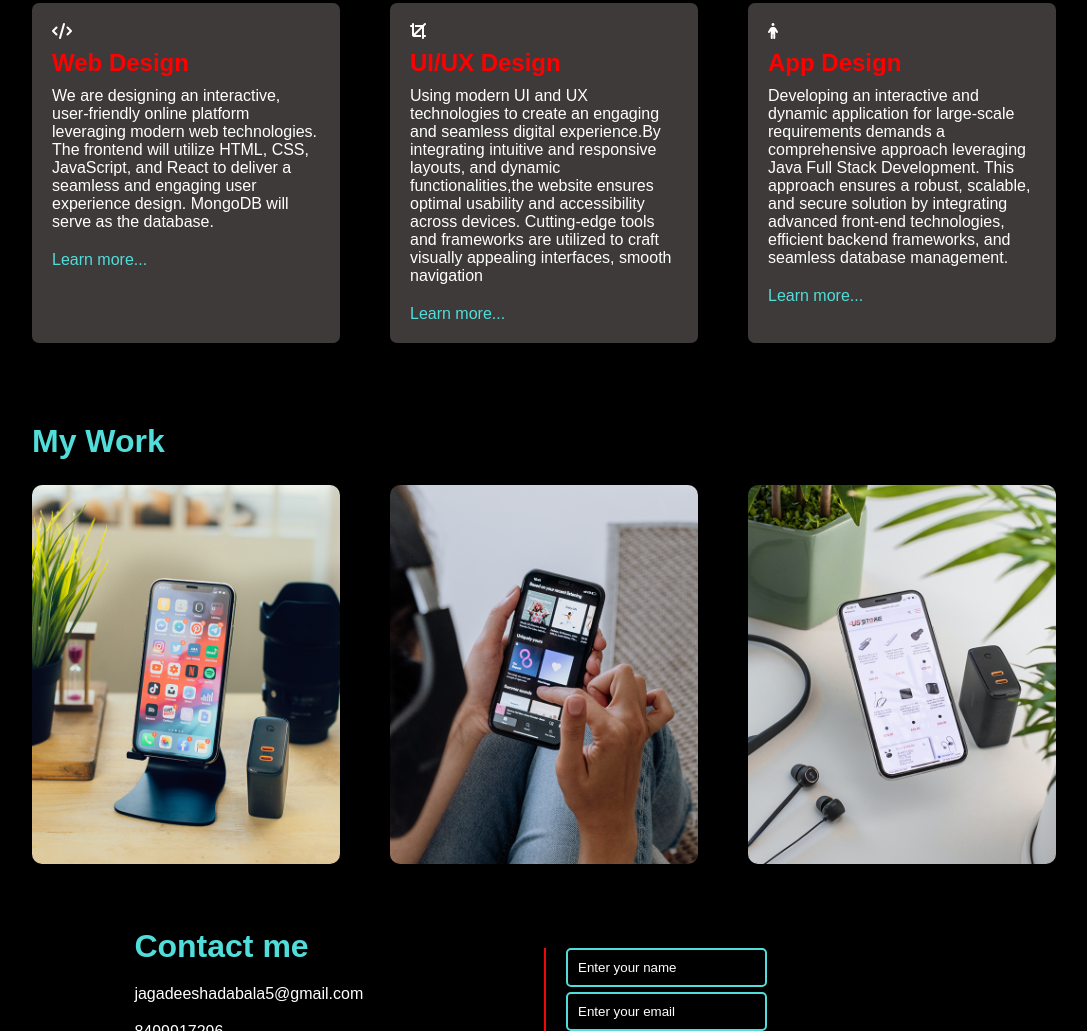
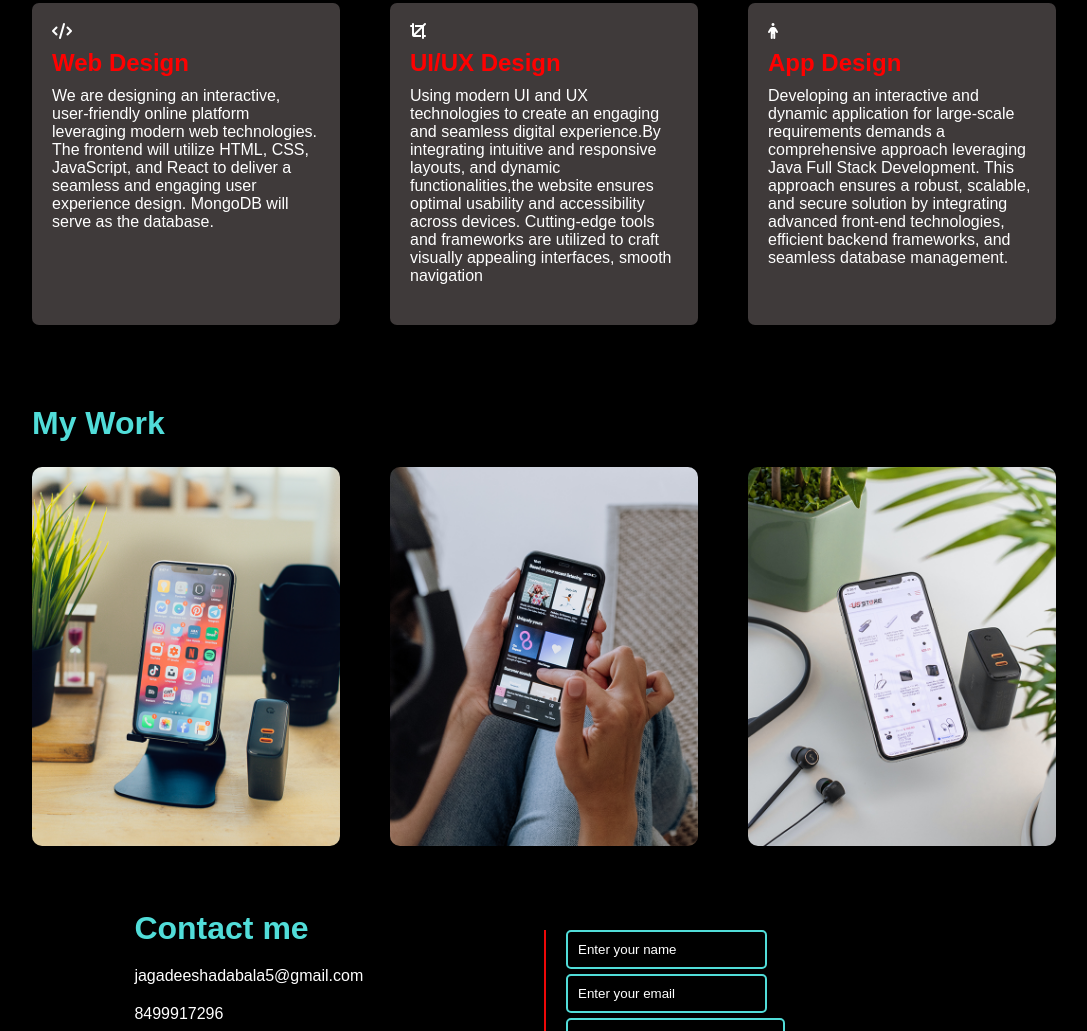
Before and after one commit to Adabalajagan/EazyByts, a plain HTML site: page index.html in a window 1280 px wide. Shown: the part 1301-2332 px from the top of the page, without its empty margins (96-1183 px from the left). Drawn offline with nearby package versions, Linux system fonts and the light colour scheme.

Commit message:
Update index.html

```diff
--- a/index.html
+++ b/index.html
@@ -77,19 +77,19 @@
             <i class="fa-solid fa-code"></i>
             <h2>Web Design</h2>
             <p>We are designing an interactive, user-friendly online platform leveraging modern web technologies. The frontend will utilize HTML, CSS, JavaScript, and React to deliver a seamless and engaging user experience design. MongoDB will serve as the database.</p>
-            <a href="#">Learn more...</a>
+
           </div>
           <div>
             <i class="fa-solid fa-crop"></i>
             <h2>UI/UX Design</h2>
             <p> Using modern UI and UX technologies to create an engaging and seamless digital experience.By integrating intuitive and responsive layouts, and dynamic functionalities,the website ensures optimal usability and accessibility across devices. Cutting-edge tools and frameworks are utilized to craft visually appealing interfaces, smooth navigation</p>
-            <a href="#">Learn more...</a>
+
           </div>
           <div>
             <i class="fa-solid fa-person"></i>
             <h2>App Design</h2>
             <p>Developing an interactive and dynamic application for large-scale requirements demands a comprehensive approach leveraging Java Full Stack Development. This approach ensures a robust, scalable, and secure solution by integrating advanced front-end technologies, efficient backend frameworks, and seamless database management.  </p>
-            <a href="#">Learn more...</a>
+
           </div>
         </div>
       </div>
```
